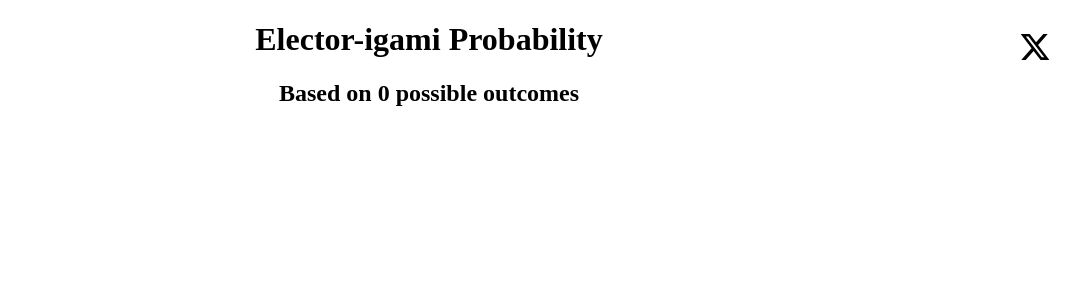
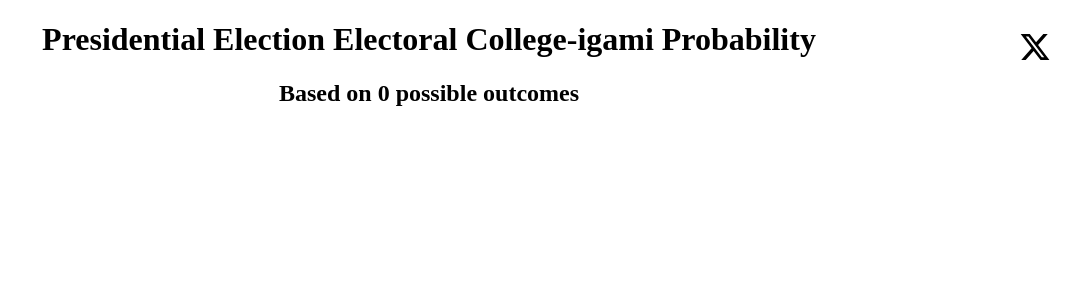
Before and after one commit to ptitty12/presidentigami_prod, a Flask app: template app/templates/index.html in a window 1280 px wide. Shown: the top 300 px of the page, without its empty margins (211-1280 px from the left). Run offline with Flask 3, Linux system fonts and the light colour scheme; the template is opened without the code that fills it: most values are stand-ins (such as "Sample title", 1, 10 or a date in 2020); parts of the project's set-up code (start-up, migrations or seed data) failed here and were passed over; some libraries are stand-ins or nearby versions.

Commit message:
Small Tweak On Index To See Pipeline Changes

```diff
--- a/app/templates/index.html
+++ b/app/templates/index.html
@@ -28,7 +28,7 @@
     </style>
 </head>
 <body>
-    <h1 style="text-align: center;">Elector-igami Probability</h1>
+    <h1 style="text-align: center;">Presidential Election Electoral College-igami Probability</h1>
     <a href="https://x.com/patricktaylor05" target="_blank" id="twitter-icon">
         <svg xmlns="http://www.w3.org/2000/svg" viewBox="0 0 24 24">
             <path d="M18.244 2.25h3.308l-7.227 8.26 8.502 11.24H16.17l-5.214-6.817L4.99 21.75H1.68l7.73-8.835L1.254 2.25H8.08l4.713 6.231zm-1.161 17.52h1.833L7.084 4.126H5.117z"/>
```
